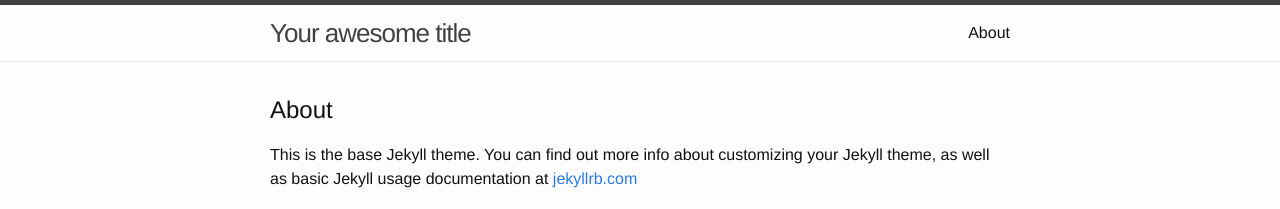
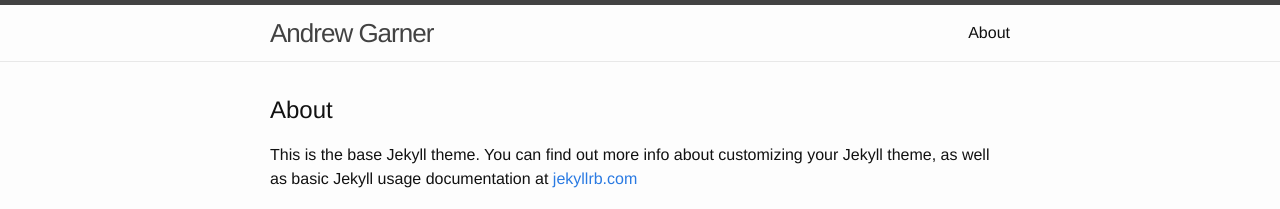
Before and after one commit to andrewgarner/andrewgarner.com, a Jekyll site: the page built from about.md, in a window 1280 px wide. Shown: the top 209 px of the page. Built offline with Jekyll 4.4.1, drawn with Linux system fonts in a browser that asks for light colours; part of the change alters nothing that is shown.

Commit message:
Add site configuration properties

```diff
--- a/_config.yml
+++ b/_config.yml
@@ -6,14 +6,11 @@
 # 'jekyll serve'. If you change this file, please restart the server process.
 
 # Site settings
-title: Your awesome title
-email: your-email@domain.com
-description: > # this means to ignore newlines until "baseurl:"
-  Write an awesome description for your new site here. You can edit this
-  line in _config.yml. It will appear in your document head meta (for
-  Google search results) and in your feed.xml site description.
-baseurl: "" # the subpath of your site, e.g. /blog
-url: "http://yourdomain.com" # the base hostname & protocol for your site
+title: Andrew Garner
+email: andrew@andrewgarner.com
+description: >
+  Andrew Garner is a Software Engineer and Agile Practitioner based in London.
+url: "https://www.andrewgarner.com" # the base hostname & protocol for your site
 
 # Build settings
 markdown: kramdown
```
